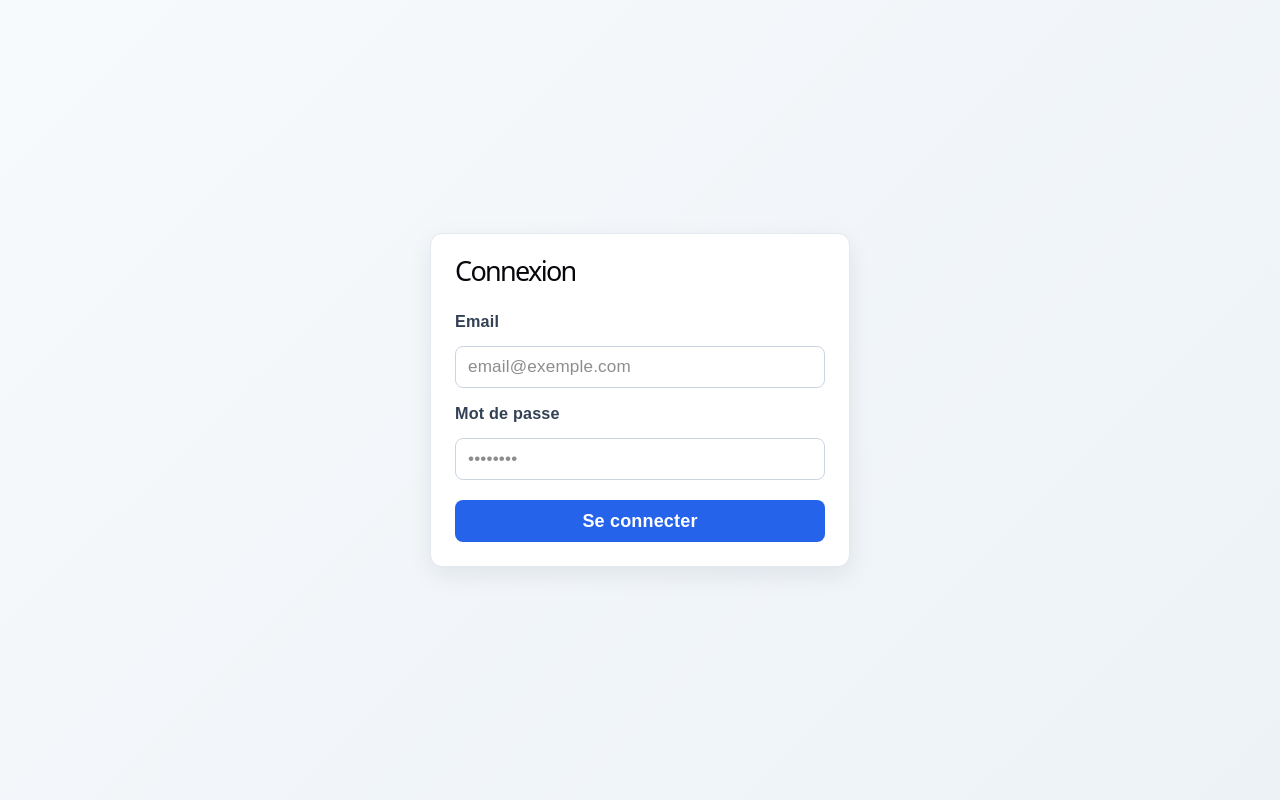
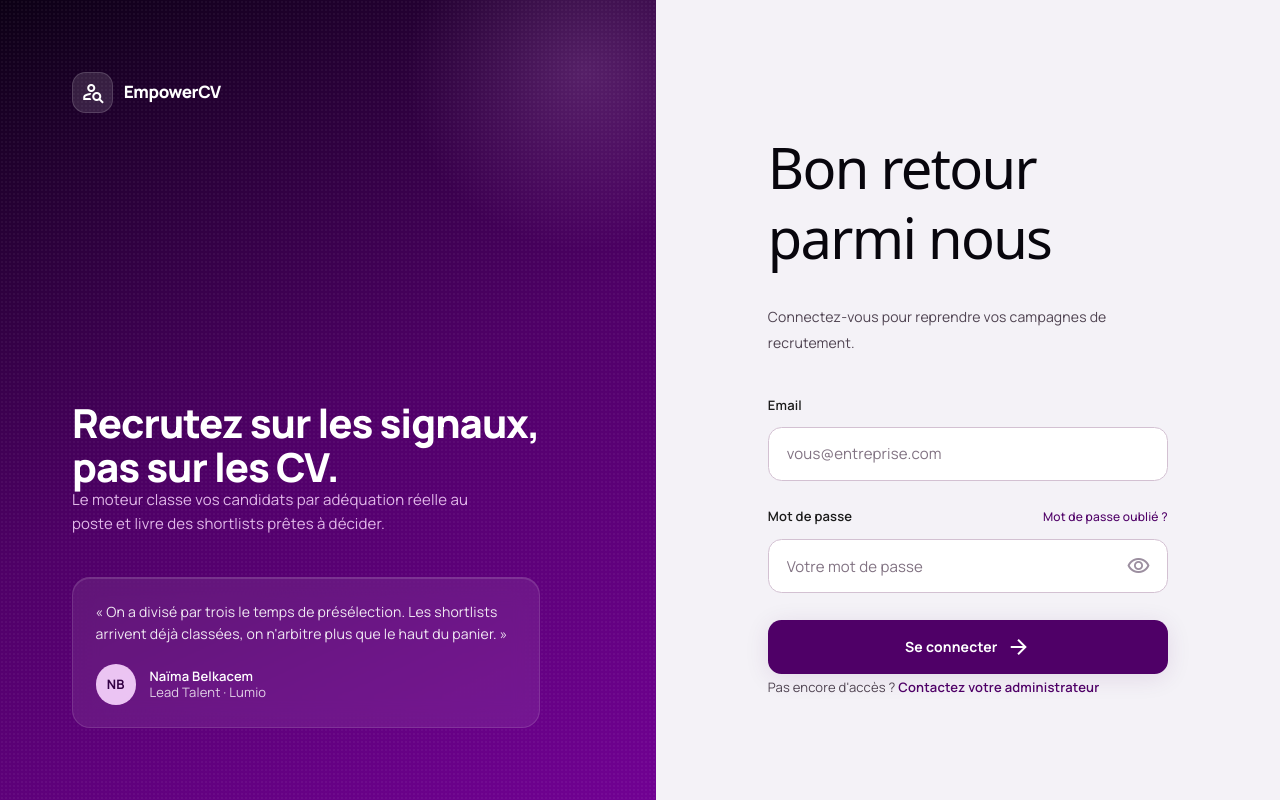
Before and after one commit to YaoJauresVianney/empower-cv, a React app in the folder frontend/: page /login in a window 1280 px wide. Built offline with nearby package versions, Linux system fonts and the light colour scheme; the HTML template or start-up script is replaced by a standard one.

Commit message:
redesign/login

```diff
--- a/frontend/src/components/LoginForm.jsx
+++ b/frontend/src/components/LoginForm.jsx
@@ -1,10 +1,9 @@
 import { useState } from 'react'
+import '../dashboard.css'
 
 const LoginForm = ({ onSubmit, loading, error }) => {
-  const [formData, setFormData] = useState({
-    email: '',
-    password: '',
-  })
+  const [formData, setFormData] = useState({ email: '', password: '' })
+  const [showPassword, setShowPassword] = useState(false)
 
   const handleChange = (event) => {
     const { name, value } = event.target
@@ -17,37 +16,200 @@ const LoginForm = ({ onSubmit, loading, error }) => {
   }
 
   return (
-    <form onSubmit={handleSubmit} className="form-grid">
-      <h1>Connexion</h1>
+    <div className="grid min-h-[100dvh] w-full bg-background lg:grid-cols-[1.05fr_1fr]">
+      <link
+        href="https://fonts.googleapis.com/css2?family=Manrope:wght@400;500;600;700;800&display=swap"
+        rel="stylesheet"
+      />
+      <link
+        href="https://fonts.googleapis.com/css2?family=Material+Symbols+Outlined:wght,FILL@100..700,0..1&display=swap"
+        rel="stylesheet"
+      />
 
-      <label htmlFor="email">Email</label>
+      {/* Brand panel — hidden on mobile, asymmetric split on desktop */}
+      <aside
+        className="sidebar-grain relative hidden overflow-hidden p-12 xl:p-16 lg:flex lg:flex-col lg:justify-between"
+        style={{
+          background:
+            'linear-gradient(155deg, var(--color-primary-dark) 0%, var(--color-primary) 52%, var(--color-primary-container) 100%)',
+        }}
+      >
+        {/* Single restrained highlight — no neon glow */}
+        <div
+          aria-hidden="true"
+          className="pointer-events-none absolute -right-24 -top-24 h-80 w-80 rounded-full"
+          style={{
+            background:
+              'radial-gradient(circle, color-mix(in srgb, var(--color-primary-fixed-dim) 18%, transparent), transparent 70%)',
+          }}
+        />
+
+        <div className="relative flex items-center gap-2.5 text-on-primary">
+          <span className="flex h-9 w-9 items-center justify-center rounded-xl bg-white/12 ring-1 ring-inset ring-white/15">
+            <span className="material-symbols-outlined text-[20px]">person_search</span>
+          </span>
+          <span className="text-[17px] font-extrabold tracking-tight">EmpowerCV</span>
+        </div>
+
+        <div className="relative max-w-[26rem]">
+          <p className="text-[34px] font-extrabold leading-[1.08] tracking-tight text-on-primary xl:text-[40px]">
+            Recrutez sur les signaux, pas sur les CV.
+          </p>
+          <p className="mt-5 max-w-[24rem] text-[15px] leading-relaxed text-primary-fixed/85">
+            Le moteur classe vos candidats par adéquation réelle au poste et livre des
+            shortlists prêtes à décider.
+          </p>
+
+          {/* Liquid-glass testimonial */}
+          <figure className="mt-9 rounded-2xl border border-white/12 bg-white/8 p-5 backdrop-blur-md shadow-[inset_0_1px_0_rgba(255,255,255,0.12)]">
+            <blockquote className="text-[14px] leading-relaxed text-on-primary/90">
+              « On a divisé par trois le temps de présélection. Les shortlists arrivent
+              déjà classées, on n'arbitre plus que le haut du panier. »
+            </blockquote>
+            <figcaption className="mt-4 flex items-center gap-3">
+              <span className="flex h-9 w-9 items-center justify-center rounded-full bg-primary-fixed/90 text-[13px] font-bold text-on-primary-fixed">
+                NB
+              </span>
+              <span className="text-[13px] leading-tight text-on-primary/80">
+                <span className="block font-semibold text-on-primary">Naïma Belkacem</span>
+                Lead Talent · Lumio
+              </span>
+            </figcaption>
+          </figure>
+        </div>
+      </aside>
+
+      {/* Form panel */}
+      <main className="flex items-center justify-center px-6 py-12 sm:px-10">
+        <div className="w-full max-w-[400px]">
+          {/* Mobile-only brand mark */}
+          <div className="animate-in mb-10 flex items-center gap-2.5 lg:hidden">
+            <span className="flex h-9 w-9 items-center justify-center rounded-xl bg-primary text-on-primary">
+              <span className="material-symbols-outlined text-[20px]">person_search</span>
+            </span>
+            <span className="text-[17px] font-extrabold tracking-tight text-on-surface">
+              EmpowerCV
+            </span>
+          </div>
+
+          <header className="animate-in mb-8" style={{ animationDelay: '40ms' }}>
+            <h1 className="text-[28px] font-extrabold leading-tight tracking-tight text-on-surface">
+              Bon retour parmi nous
+            </h1>
+            <p className="mt-2 text-[14px] text-on-surface-variant">
+              Connectez-vous pour reprendre vos campagnes de recrutement.
+            </p>
+          </header>
+
+          <form onSubmit={handleSubmit} className="flex flex-col gap-5" noValidate>
+            <div className="animate-in flex flex-col gap-2" style={{ animationDelay: '90ms' }}>
+              <label htmlFor="email" className="text-[13px] font-semibold text-on-surface">
+                Email
+              </label>
               <input
                 id="email"
                 name="email"
                 type="email"
+                autoComplete="email"
                 value={formData.email}
                 onChange={handleChange}
-        placeholder="email@exemple.com"
+                placeholder="vous@entreprise.com"
                 required
+                aria-invalid={Boolean(error)}
+                className="h-12 rounded-xl border border-outline-variant bg-surface-container-lowest px-4 text-[15px] text-on-surface transition-all duration-200 placeholder:text-outline focus:border-primary focus:outline-none focus:ring-2 focus:ring-primary/15"
               />
+            </div>
 
-      <label htmlFor="password">Mot de passe</label>
+            <div className="animate-in flex flex-col gap-2" style={{ animationDelay: '140ms' }}>
+              <div className="flex items-baseline justify-between">
+                <label htmlFor="password" className="text-[13px] font-semibold text-on-surface">
+                  Mot de passe
+                </label>
+                <a
+                  href="mailto:support@empowercv.com?subject=R%C3%A9initialisation%20du%20mot%20de%20passe"
+                  className="rounded text-[12px] font-medium text-primary transition-colors hover:text-primary-container focus-visible:outline-none focus-visible:ring-2 focus-visible:ring-primary/30 focus-visible:ring-offset-2"
+                >
+                  Mot de passe oublié ?
+                </a>
+              </div>
+              <div className="relative">
                 <input
                   id="password"
                   name="password"
-        type="password"
+                  type={showPassword ? 'text' : 'password'}
+                  autoComplete="current-password"
                   value={formData.password}
                   onChange={handleChange}
-        placeholder="••••••••"
+                  placeholder="Votre mot de passe"
                   required
+                  aria-invalid={Boolean(error)}
+                  aria-describedby={error ? 'login-error' : undefined}
+                  className="h-12 w-full rounded-xl border border-outline-variant bg-surface-container-lowest pl-4 pr-14 text-[15px] text-on-surface transition-all duration-200 placeholder:text-outline focus:border-primary focus:outline-none focus:ring-2 focus:ring-primary/15"
                 />
+                <button
+                  type="button"
+                  onClick={() => setShowPassword((prev) => !prev)}
+                  aria-label={showPassword ? 'Masquer le mot de passe' : 'Afficher le mot de passe'}
+                  aria-pressed={showPassword}
+                  className="absolute right-1 top-1/2 flex h-11 w-11 -translate-y-1/2 items-center justify-center rounded-lg text-text-muted transition-colors hover:bg-primary/6 hover:text-on-surface focus-visible:outline-none focus-visible:ring-2 focus-visible:ring-primary/30"
+                >
+                  <span className="material-symbols-outlined text-[20px]">
+                    {showPassword ? 'visibility_off' : 'visibility'}
+                  </span>
+                </button>
+              </div>
+            </div>
 
-      {error ? <p className="error-text">{error}</p> : null}
+            {error ? (
+              <div
+                id="login-error"
+                role="alert"
+                className="flex items-start gap-2.5 rounded-xl bg-error-container px-3.5 py-3 text-[13px] leading-snug text-on-error-container"
+              >
+                <span className="material-symbols-outlined mt-px text-[18px]">error</span>
+                <span>{error}</span>
+              </div>
+            ) : null}
 
-      <button type="submit" disabled={loading}>
-        {loading ? 'Connexion...' : 'Se connecter'}
+            <button
+              type="submit"
+              disabled={loading}
+              style={{ animationDelay: '190ms' }}
+              className="animate-in group mt-1 flex h-12 items-center justify-center gap-2 rounded-xl bg-primary text-[14px] font-bold text-on-primary shadow-purple-md transition-all duration-200 hover:bg-primary-container hover:shadow-purple-lg active:scale-[0.98] focus-visible:outline-none focus-visible:ring-2 focus-visible:ring-primary/40 focus-visible:ring-offset-2 disabled:cursor-not-allowed disabled:opacity-70 disabled:active:scale-100"
+            >
+              {loading ? (
+                <>
+                  <span className="material-symbols-outlined animate-spin text-[18px]">
+                    progress_activity
+                  </span>
+                  Connexion…
+                </>
+              ) : (
+                <>
+                  Se connecter
+                  <span className="material-symbols-outlined text-[18px] transition-transform duration-200 group-hover:translate-x-0.5">
+                    arrow_forward
+                  </span>
+                </>
+              )}
             </button>
           </form>
+
+          <p
+            className="animate-in mt-8 text-[13px] text-on-surface-variant"
+            style={{ animationDelay: '240ms' }}
+          >
+            Pas encore d'accès ?{' '}
+            <a
+              href="mailto:admin@empowercv.com?subject=Demande%20d%27acc%C3%A8s%20EmpowerCV"
+              className="rounded font-semibold text-primary transition-colors hover:text-primary-container focus-visible:outline-none focus-visible:ring-2 focus-visible:ring-primary/30 focus-visible:ring-offset-2"
+            >
+              Contactez votre administrateur
+            </a>
+          </p>
+        </div>
+      </main>
+    </div>
   )
 }
 
--- a/frontend/src/layouts/AuthLayout.jsx
+++ b/frontend/src/layouts/AuthLayout.jsx
@@ -1,13 +1,7 @@
 import { Outlet } from 'react-router-dom'
 
 const AuthLayout = () => {
-  return (
-    <main className="auth-layout">
-      <section className="card">
-        <Outlet />
-      </section>
-    </main>
-  )
+  return <Outlet />
 }
 
 export default AuthLayout
```
Lines whose indentation alone changed are shown as unchanged.
